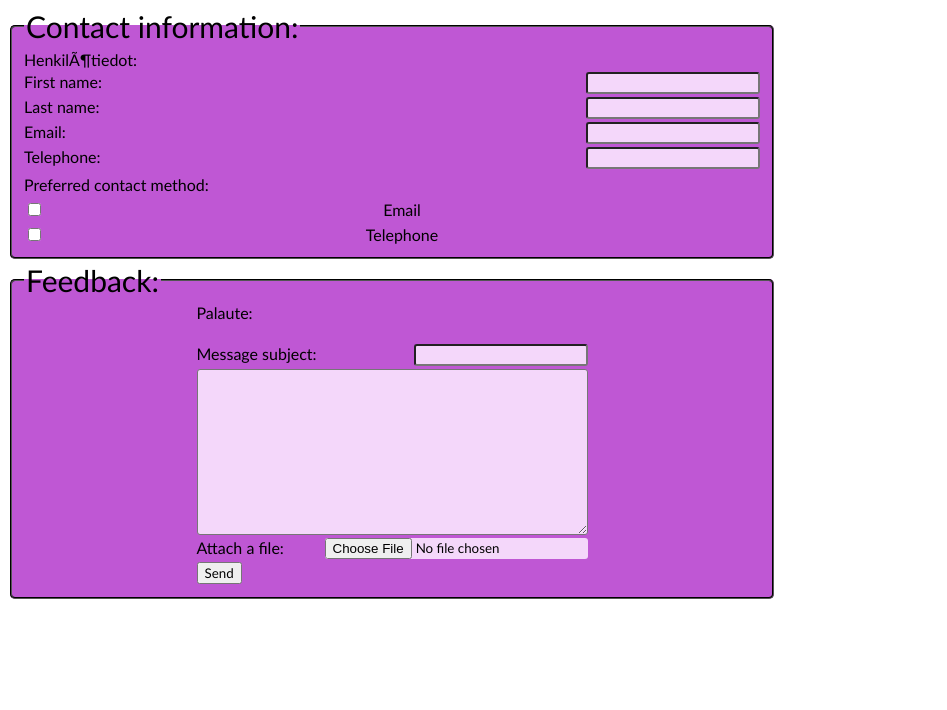
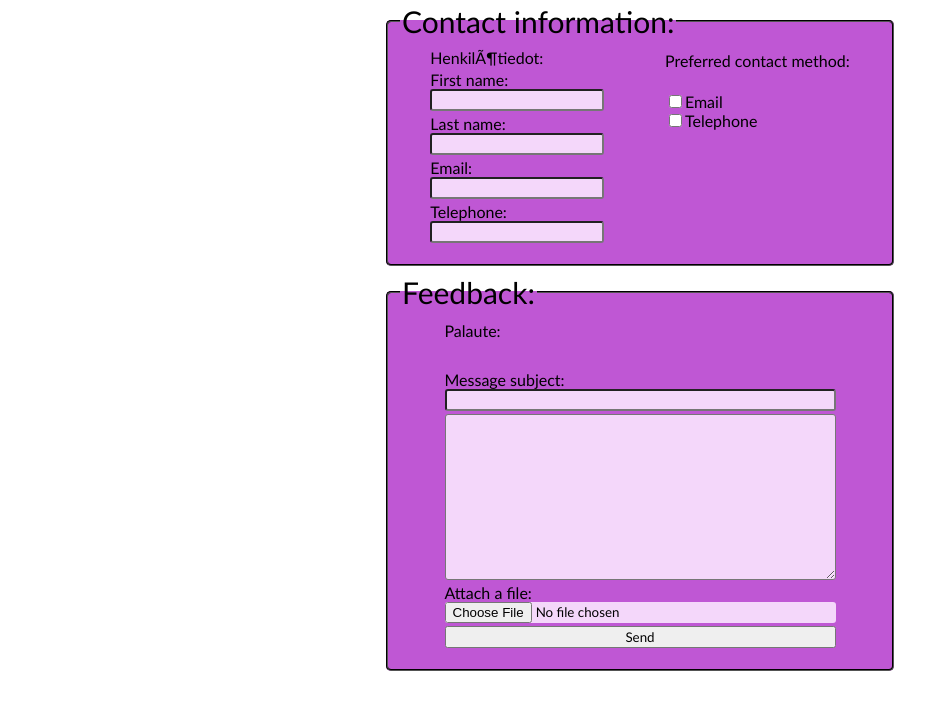
Before and after one commit to Mio-Auri/Webteknologiat, a plain HTML site: page csstehtävä/lomake.html in a window 1280 px wide. Shown: the whole page, without its empty margins (0-947 px from the left). Drawn offline with Linux system fonts and the light colour scheme.

Commit message:
flex asettelut

```diff
--- a/csstehtävä/lomake.html
+++ b/csstehtävä/lomake.html
@@ -8,7 +8,8 @@
 <body>
 
     <head>
-        <fieldset>
+
+        <fieldset class="container">
             <legend>Contact information: </legend>
             <div class="container">
                 <div>Henkilötiedot: </div>
@@ -31,8 +32,6 @@
                     </div>
 
 
-
-
                     <div class="input-container">
                         <label for="num">Telephone: </label>
                         <input type="text" id="num" name="num" value="">
@@ -44,13 +43,13 @@
                 </div>
 
 
-                <div class="input-container">
+                <div class="checkbox-container">
                     <input type="checkbox">
                     <label for="email">Email</label><br>
                 </div>
 
 
-                <div class="input-container">
+                <div class="checkbox-container">
                     <input type="checkbox" id="num" name="num">
                     <label for="num">Telephone</label><br>
                 </div>
--- a/csstehtävä/styles.css
+++ b/csstehtävä/styles.css
@@ -3,8 +3,8 @@
 }
 
 body {
-    width: 60%;
-    align-content: center;
+    width: 40%;
+    margin: auto;
 }
 
 fieldset {
@@ -38,11 +38,15 @@ button:hover {
 .container {
     display: flex;
     flex-direction: column;
+    flex-wrap: wrap;
+    justify-content: start;
+    margin-top: 3px;
+    margin-bottom: 8px;
 }
 
 .input-container {
     display: flex;
-    flex-direction: row;
+    flex-direction: column;
     flex-wrap: wrap;
     justify-content: space-between;
     margin-top: 3px;
@@ -55,3 +59,8 @@ fieldset.container {
     flex-wrap: wrap;
     justify-content: space-around;
 }
+
+.checkbox-container {
+    display: flex;
+    flex-direction: row;
+}
```
